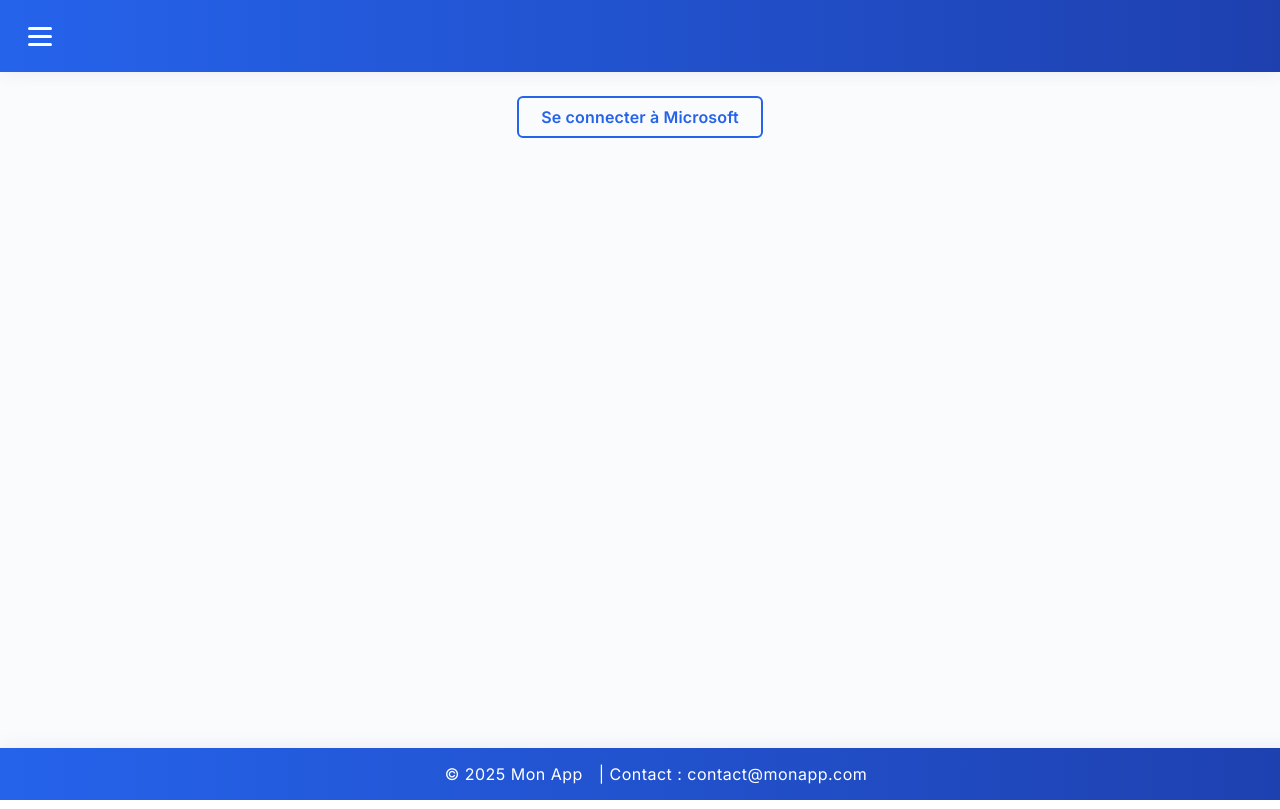
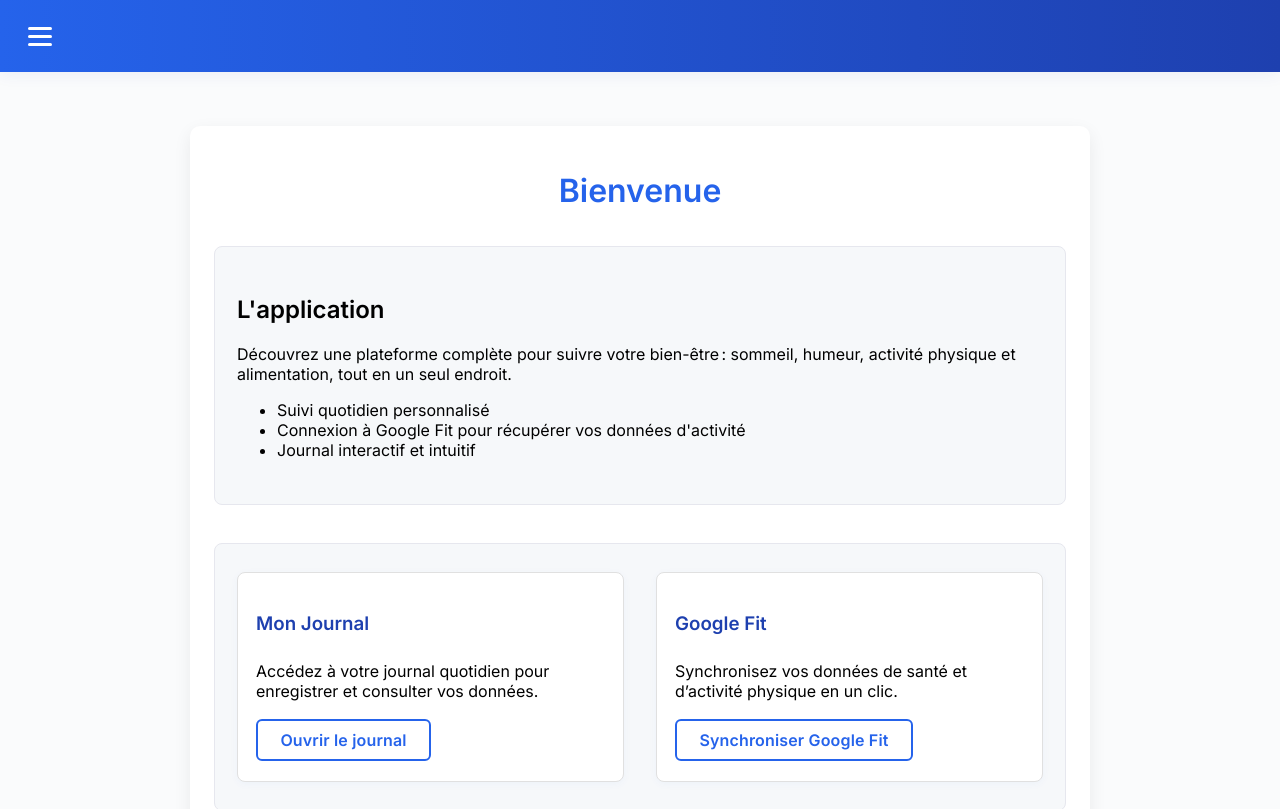
Before and after one commit to PierreHugo/dev-web-efrei, a Vue app in the folder project_web/: page / in a window 1280 px wide. Shown: the top 809 px of the page. Built offline with nearby package versions, Linux system fonts and the light colour scheme.

Commit message:
feat: home page

```diff
--- a/project_web/src/components/header/SideBar.vue
+++ b/project_web/src/components/header/SideBar.vue
@@ -63,7 +63,7 @@ const goToDailyJournal = () => {
   margin: 60px 0 0 0;
   display: flex;
   flex-direction: column;
-  gap: 1.5em;
+  gap: 0.4em;
 }
 
 .sidebar a {
--- a/project_web/src/pages/HomePage.vue
+++ b/project_web/src/pages/HomePage.vue
@@ -1,17 +1,112 @@
 <template>
-  <div>
-    <div v-if="userStore.isGoogleFitConnected">
-      <h1>Accueil</h1>
+  <div class="home-container">
+    <h1>Bienvenue</h1>
+
+    <div class="home-section main-presentation">
+      <h2>L'application</h2>
+      <p>
+        Découvrez une plateforme complète pour suivre votre bien-être : sommeil, humeur, activité physique et alimentation, tout en un seul endroit.
+      </p>
+      <ul>
+        <li>Suivi quotidien personnalisé</li>
+        <li>Connexion à Google Fit pour récupérer vos données d'activité</li>
+        <li>Journal interactif et intuitif</li>
+      </ul>
     </div>
-    <div v-else>
-      <LoginPage></LoginPage>
+
+    <div class="home-section quick-access">
+      <div class="access-block">
+        <h3>Mon Journal</h3>
+        <p>Accédez à votre journal quotidien pour enregistrer et consulter vos données.</p>
+        <BaseButton @click="goToDailyJournal">Ouvrir le journal</BaseButton>
+      </div>
+      <div class="access-block">
+        <h3>Google Fit</h3>
+        <p>Synchronisez vos données de santé et d’activité physique en un clic.</p>
+        <BaseButton @click="goToGoogleFit">Synchroniser Google Fit</BaseButton>
+      </div>
     </div>
   </div>
 </template>
 
 <script setup>
-import { useUserStore } from '@/stores/user'
-import LoginPage from '@/pages/LoginPage.vue'
+import BaseButton from '@/components/BaseButton.vue';
+import router from '@/router/index.js'
 
-const userStore = useUserStore();
+const goToHome = () => {
+  router.push('/')
+}
+
+const goToGoogleFit = () => {
+  router.push('/google-fit')
+}
+const goToDailyJournal = () => {
+  router.push('/daily-journal')
+}
+
 </script>
+
+<style scoped>
+@import url('https://fonts.googleapis.com/css2?family=Inter:wght@400;600&display=swap');
+.home-container {
+  max-width: 900px;
+  margin: 30px auto;
+  padding: 24px;
+  background: #fff;
+  border-radius: 10px;
+  box-shadow: 0 6px 18px rgba(0,0,0,0.07);
+  font-family: 'Inter', Arial, sans-serif;
+}
+
+h1 {
+  text-align: center;
+  color: #2563eb;
+  margin-bottom: 36px;
+}
+
+.home-section {
+  margin-bottom: 32px;
+  padding: 28px 22px;
+  border-radius: 8px;
+  background: #f6f8fa;
+  border: 1px solid #e6e7ee;
+}
+
+.main-presentation {
+  margin-bottom: 38px;
+}
+
+.quick-access {
+  display: flex;
+  gap: 32px;
+  justify-content: space-between;
+}
+
+.access-block {
+  flex: 1;
+  background: #fff;
+  border-radius: 8px;
+  box-shadow: 0 2px 8px rgba(37,99,235,0.04);
+  padding: 20px 18px;
+  border: 1px solid #e0e0e0;
+  display: flex;
+  flex-direction: column;
+  align-items: flex-start;
+}
+
+.access-block h3 {
+  color: #1e40af;
+  margin-bottom: 10px;
+}
+
+.access-block p {
+  margin-bottom: 18px;
+}
+
+@media (max-width: 800px) {
+  .quick-access {
+    flex-direction: column;
+    gap: 20px;
+  }
+}
+</style>
```
